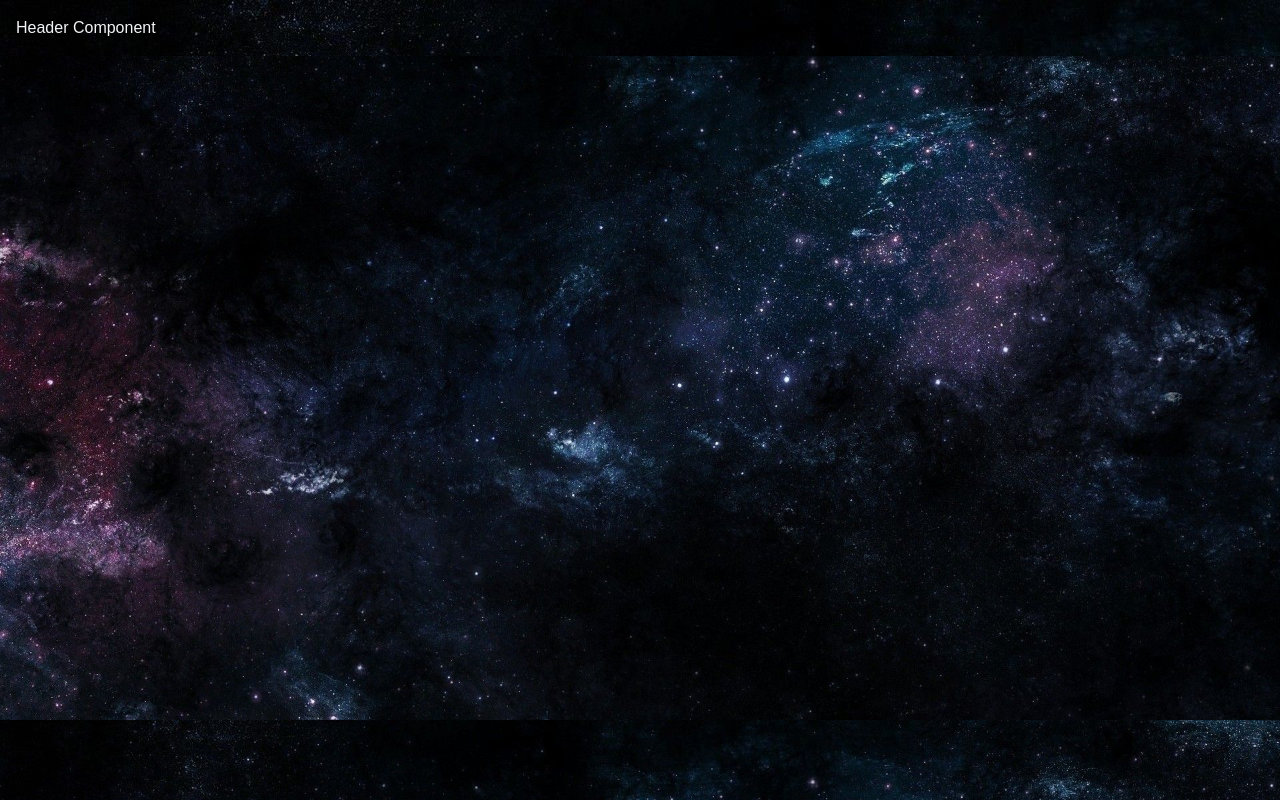
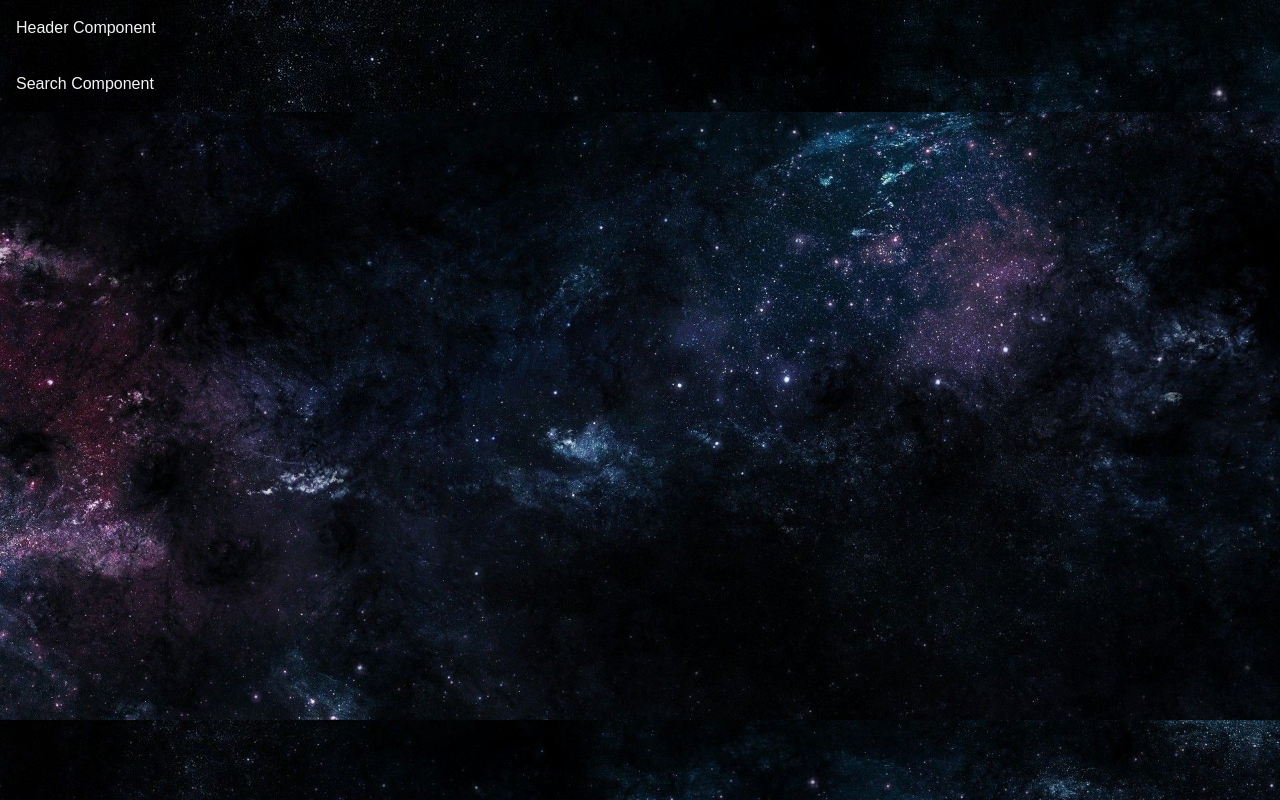
Before and after one commit to scriptjumper/sovtech-assessment-star-wars-cast-info, a React (Create React App) app: page /search/1 in a window 1280 px wide. Built offline with nearby package versions, Linux system fonts and the light colour scheme.

Commit message:
Added and linked search component

```diff
--- a/src/App.tsx
+++ b/src/App.tsx
@@ -7,6 +7,7 @@ import People from './components/People'
 import Details from './components/Details'
 import Header from './components/Header'
 import Page from './components/Page'
+import Search from './components/Search'
 
 const client = new ApolloClient({
   uri: 'https://fsgm7.sse.codesandbox.io/',
@@ -30,6 +31,7 @@ export const App: React.FC = () => {
             <Route exact path="/" render={() => <People data={usePeople} currentPage={1} numberOfPages={0} />} />
             <Route exact path="/person/:name/:index" component={Details} />
             <Route exact path="/page/:number" component={Page} />
+            <Route exact path="/search/:name" component={Search} />
           </div>
         </Router>
       </ApolloProvider>
--- /dev/null
+++ b/src/components/Search.tsx
@@ -0,0 +1,7 @@
+import React from 'react'
+
+const Search = () => {
+  return <div className="p-4">Search Component</div>
+}
+
+export default Search
```
